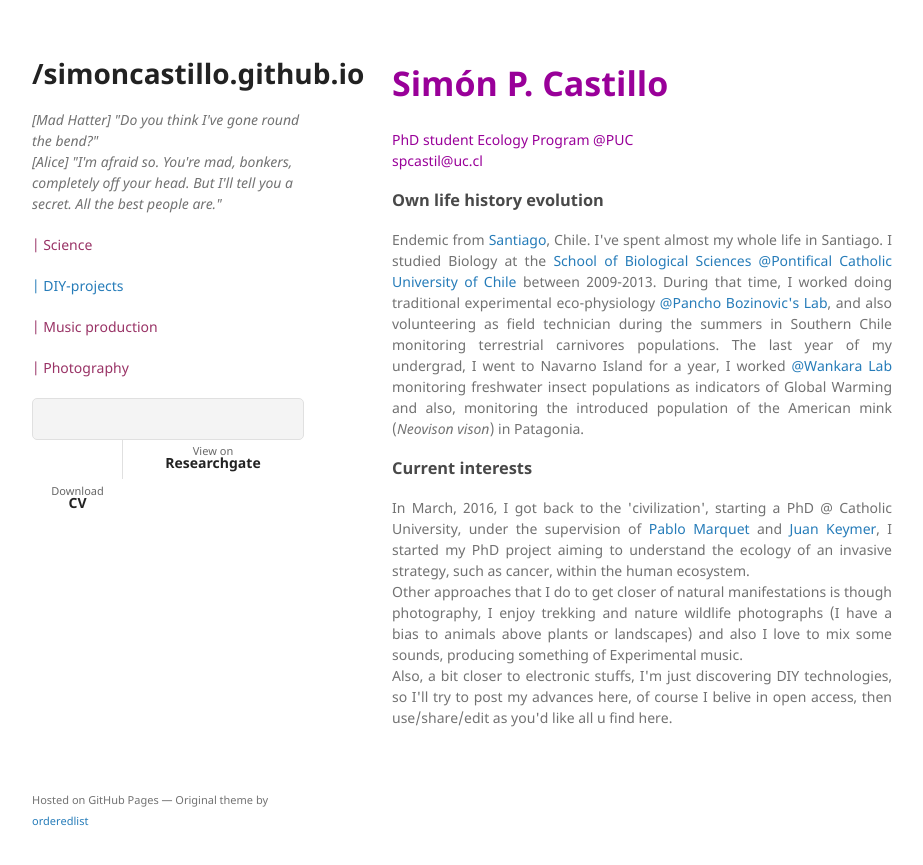
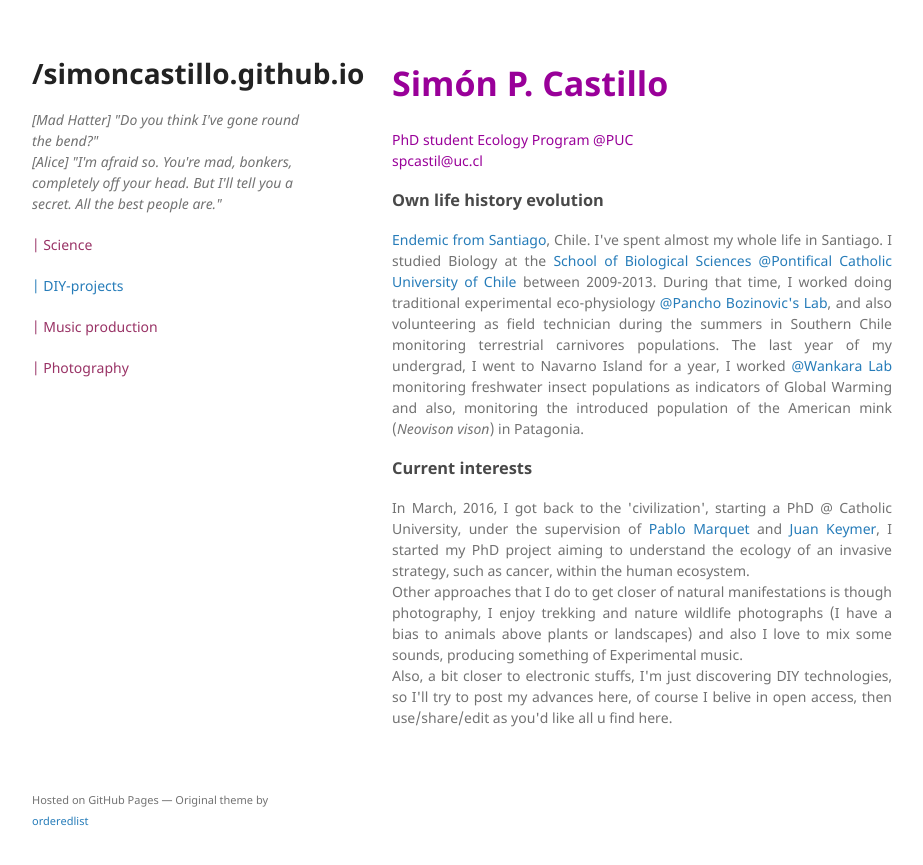
Before and after one commit to SimonCastillo/simoncastillo.github.io, a Jekyll site: the page built from index.md, in a window 1280 px wide. Shown: the top 865 px of the page, without its empty margins (178-1101 px from the left). Built offline with Jekyll 4.4.1, drawn with Linux system fonts in a browser that asks for light colours; our own code applies the rules of GitHub Pages for plain Markdown files.

Commit message:
Update default.html

```diff
--- a/_layouts/default.html
+++ b/_layouts/default.html
@@ -38,13 +38,6 @@
         <p class="view"; style="color:#993366;">| Photography</p>
         </nav>
         {% endif %}
-
-        {% if site.show_downloads %}
-          <ul>
-          <li><a href="https://www.dropbox.com/s/eoqjcbme6i8fpr4/CV%20Castillo%20Simon_IIASA.pdf?dl=0">Download <strong>CV</strong></a></li>
-          <a href="https://www.researchgate.net/profile/Simon_Castillo2">View on <strong>Researchgate</strong></a>
-          </ul>
-        {% endif %}
       </header>
       <section>
 
```
